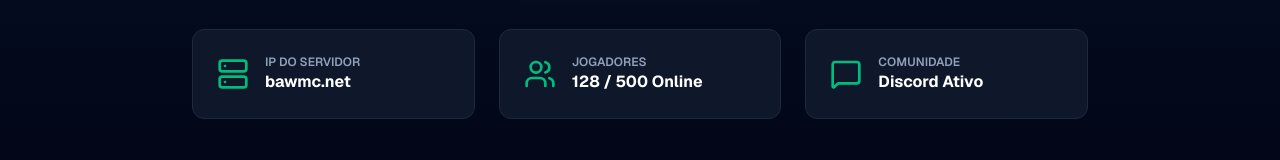
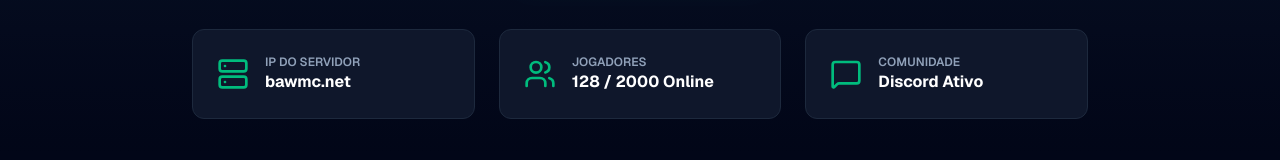
Before and after one commit to Bawmcnet/bawmc-website, a Next.js app: page / in a window 1280 px wide. Shown: the part 352-512 px from the top of the page. Built offline with nearby package versions, Linux system fonts and the light colour scheme.

Commit message:
Atualiza limite de jogadores para 2000

```diff
--- a/app/page.tsx
+++ b/app/page.tsx
@@ -59,7 +59,7 @@
             <Users className="w-8 h-8 text-emerald-500" />
             <div className="text-left">
               <p className="text-xs text-slate-400 uppercase font-semibold">Jogadores</p>
-              <p className="font-bold">128 / 500 Online</p>
+              <p className="font-bold">128 / 2000 Online</p>
             </div>
           </div>
           <div className="bg-slate-900 border border-slate-800 p-6 rounded-xl flex items-center gap-4">
```
